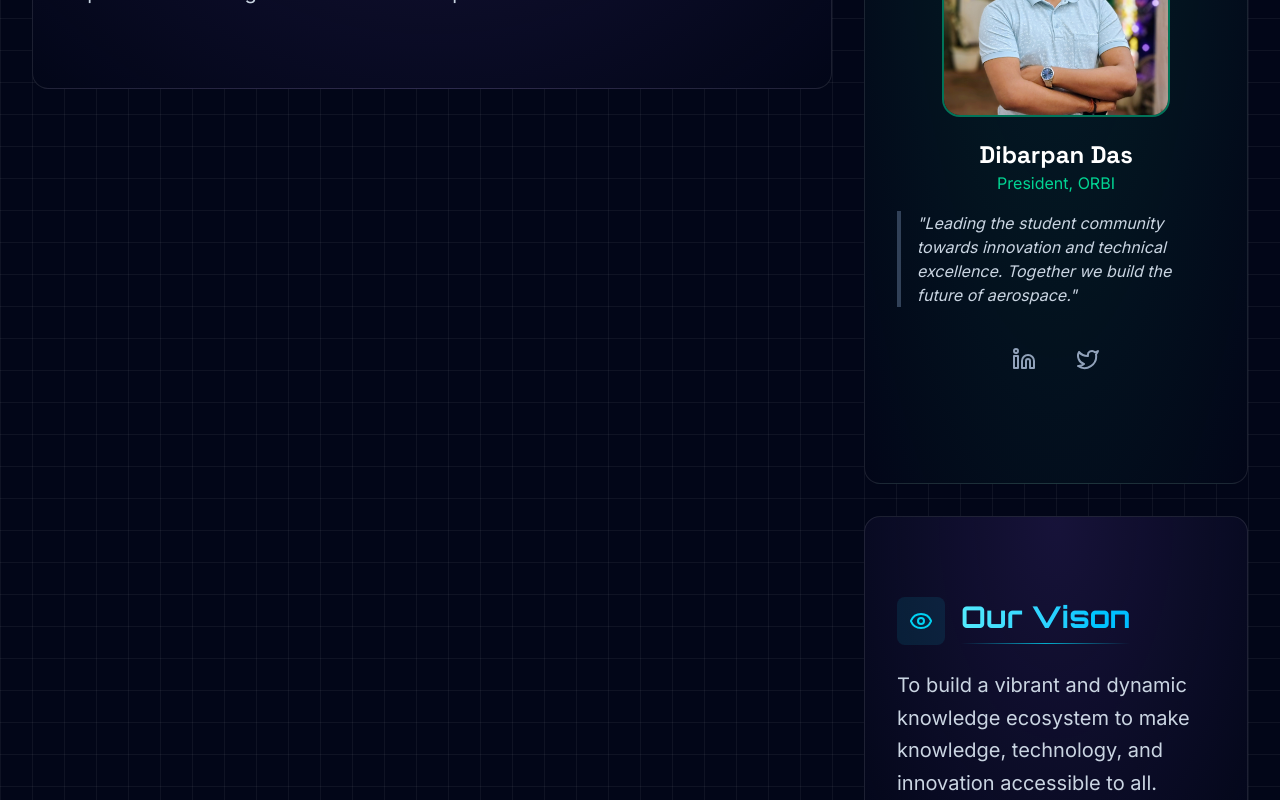
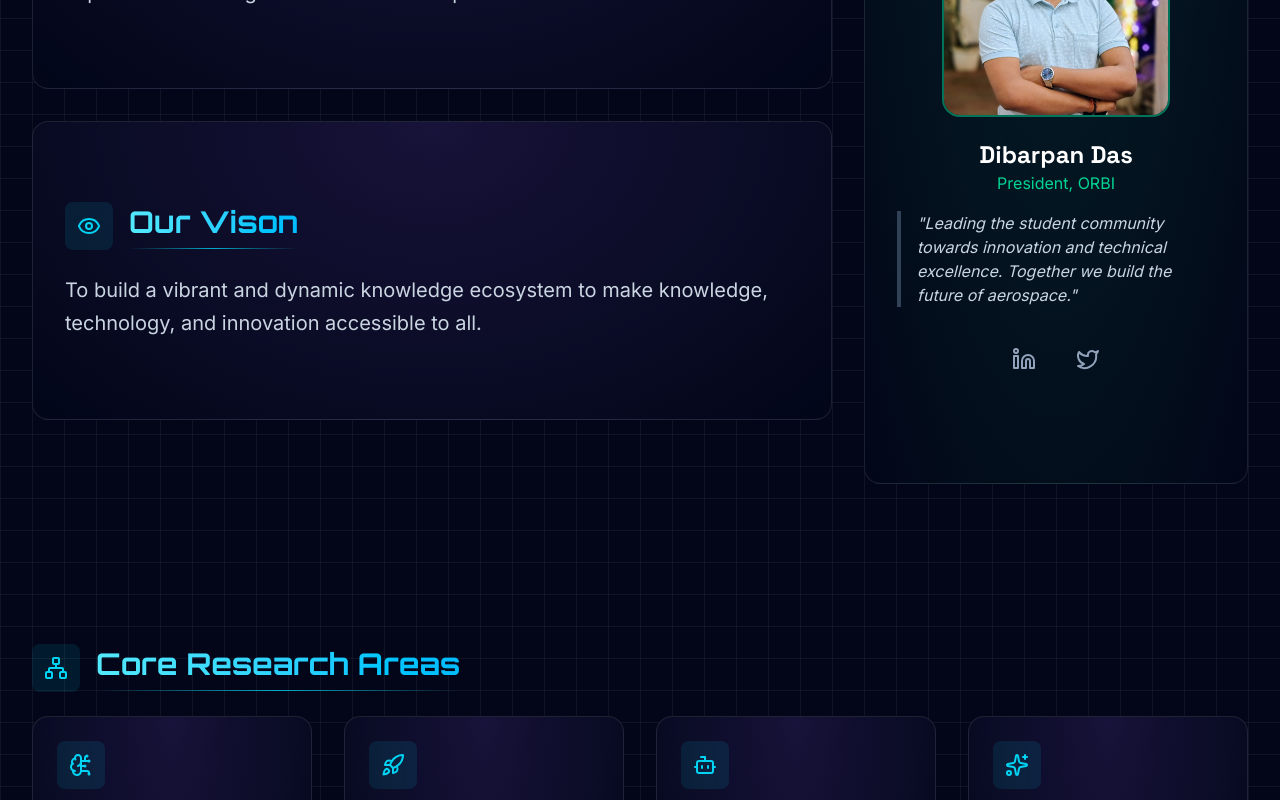
Before and after one commit to Subham-cp/ORBI-new, a Next.js app: page / in a window 1280 px wide. Shown: the part 3300-4100 px from the top of the page. Built offline with nearby package versions, Linux system fonts and the light colour scheme; no server answers.

Commit message:
Update AboutSection.tsx

```diff
--- a/src/components/homePage/AboutSection.tsx
+++ b/src/components/homePage/AboutSection.tsx
@@ -4,24 +4,24 @@ import { Section } from "@/components/ui/Section";
 import { WelcomeSection } from "./WelcomeSection";
 import { VisionSection } from "./VisionSection";
 import { TeamSpotlight } from "./TeamSpotlight";
-import { PresidentSpotlight } from "./PresidentSpotlight"; // Import the new component
+import { PresidentSpotlight } from "./PresidentSpotlight";
 import { MissionSection } from "./MissionSection";
 
 export function AboutSection() {
   return (
     <Section>
       <div className="grid grid-cols-1 lg:grid-cols-3 gap-8 items-start">
-        {/* Left Column: Contains both Welcome and Mission */}
+        {/* Left Column: Contains Welcome, Mission, and Vision */}
         <div className="lg:col-span-2 flex flex-col gap-8">
           <WelcomeSection />
           <MissionSection />
+          <VisionSection /> {/* Moved here from the right column */}
         </div>
 
         {/* Right Column: Team Spotlight and President Spotlight */}
         <div className="lg:col-span-1 flex flex-col gap-8">
           <TeamSpotlight />
-          <PresidentSpotlight /> {/* Added here */}
-          <VisionSection />
+          <PresidentSpotlight />
         </div>
       </div>
     </Section>
```
